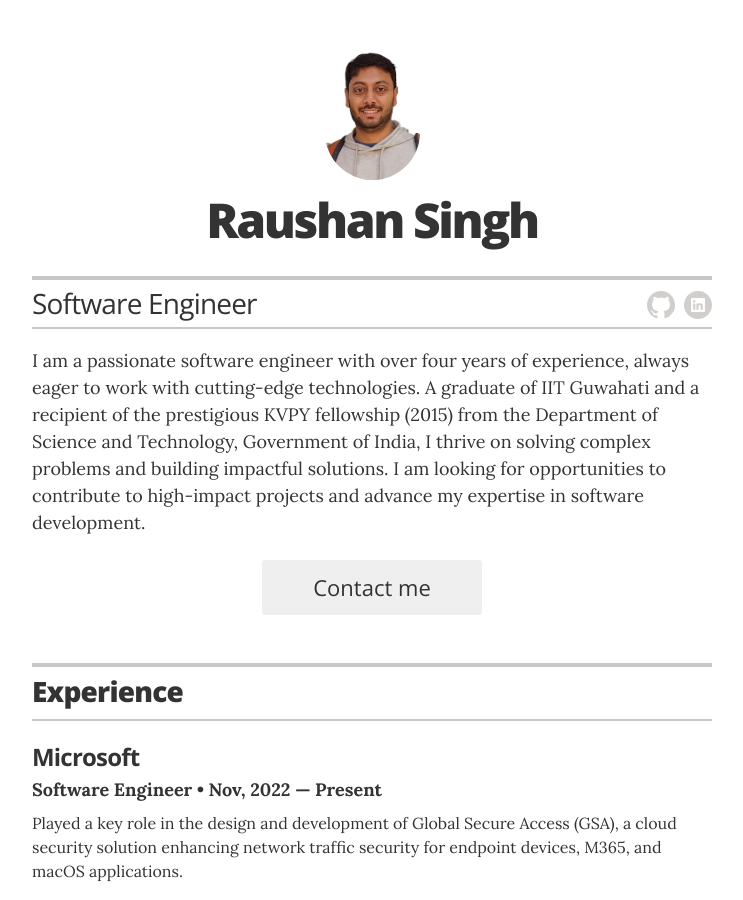
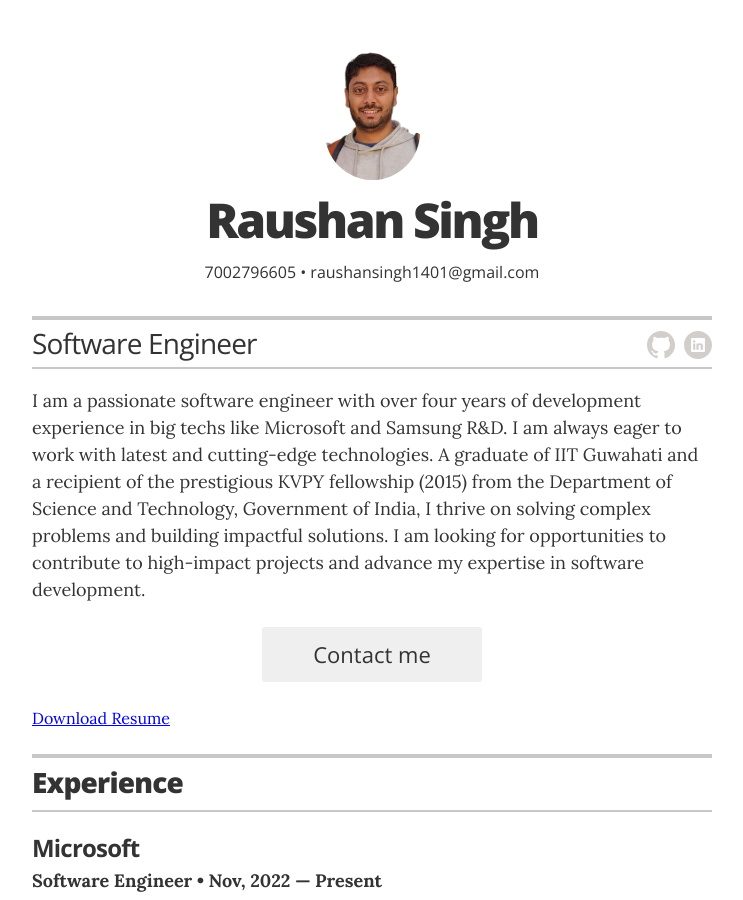
Before and after one commit to raushansingh1401/myPage, a Jekyll site: the page built from index.html, in a window 1280 px wide and 900 px high. Shown: the whole window, without its empty margins (268-1011 px from the left). Built offline with Jekyll 4.4.1, drawn with Linux system fonts in a browser that asks for light colours.

Commit message:
WIP : added resume button

```diff
--- a/_config.yml
+++ b/_config.yml
@@ -20,10 +20,10 @@ resume_contact_email:           "raushansingh1401@gmail.com"
 resume_contact_telephone:       "7002796605"
 resume_contact_address:         "Girja Niwas, Jalla Gali, Patna city, Patna - 800008, Bihar, India"
 
-resume_header_contact_info:     "742 Evergreen Terrace, Springfield • 555-7334 • lisasimpson@youremailaddress.com"
-display_header_contact_info:    "false"
+resume_header_contact_info:     "7002796605 • raushansingh1401@gmail.com"
+display_header_contact_info:    "true"
 
-resume_header_intro: "<p>I am a passionate software engineer with over four years of experience, always eager to work with cutting-edge technologies. A graduate of IIT Guwahati and a recipient of the prestigious KVPY fellowship (2015) from the Department of Science and Technology, Government of India, I thrive on solving complex problems and building impactful solutions. I am looking for opportunities to contribute to high-impact projects and advance my expertise in software development.</p>"
+resume_header_intro: "<p>I am a passionate software engineer with over four years of development experience in big techs like Microsoft and Samsung R&D. I am always eager to work with latest and cutting-edge technologies. A graduate of IIT Guwahati and a recipient of the prestigious KVPY fellowship (2015) from the Department of Science and Technology, Government of India, I thrive on solving complex problems and building impactful solutions. I am looking for opportunities to contribute to high-impact projects and advance my expertise in software development.</p>"
 
 # use "yes" to display the email contact button,
 # "no" to display an "I'm not looking for work" message,
--- a/_layouts/resume.html
+++ b/_layouts/resume.html
@@ -40,7 +40,8 @@
         </div>
 
         {% if site.resume_looking_for_work == 'yes' %}
-        <a href="mailto:{{ site.resume_contact_email }}" class="contact-button no-print" itemprop="email">Contact me</a>
+        <a href="mailto:raushansingh1401@gmail.com" class="contact-button no-print" itemprop="email">Contact me</a>
+        <a href="https://drive.google.com/file/d/1xNZ3zJa3HV5ye0FvhUa_RlhgSAVIYsGD/view?usp=sharing" class="download-button no-print" target="_blank">Download Resume</a>
         {% elsif site.resume_looking_for_work == 'no' %}
         <a class="contact-button not-looking no-print">I'm not looking for work right now.</a>
         {% else %}
```
